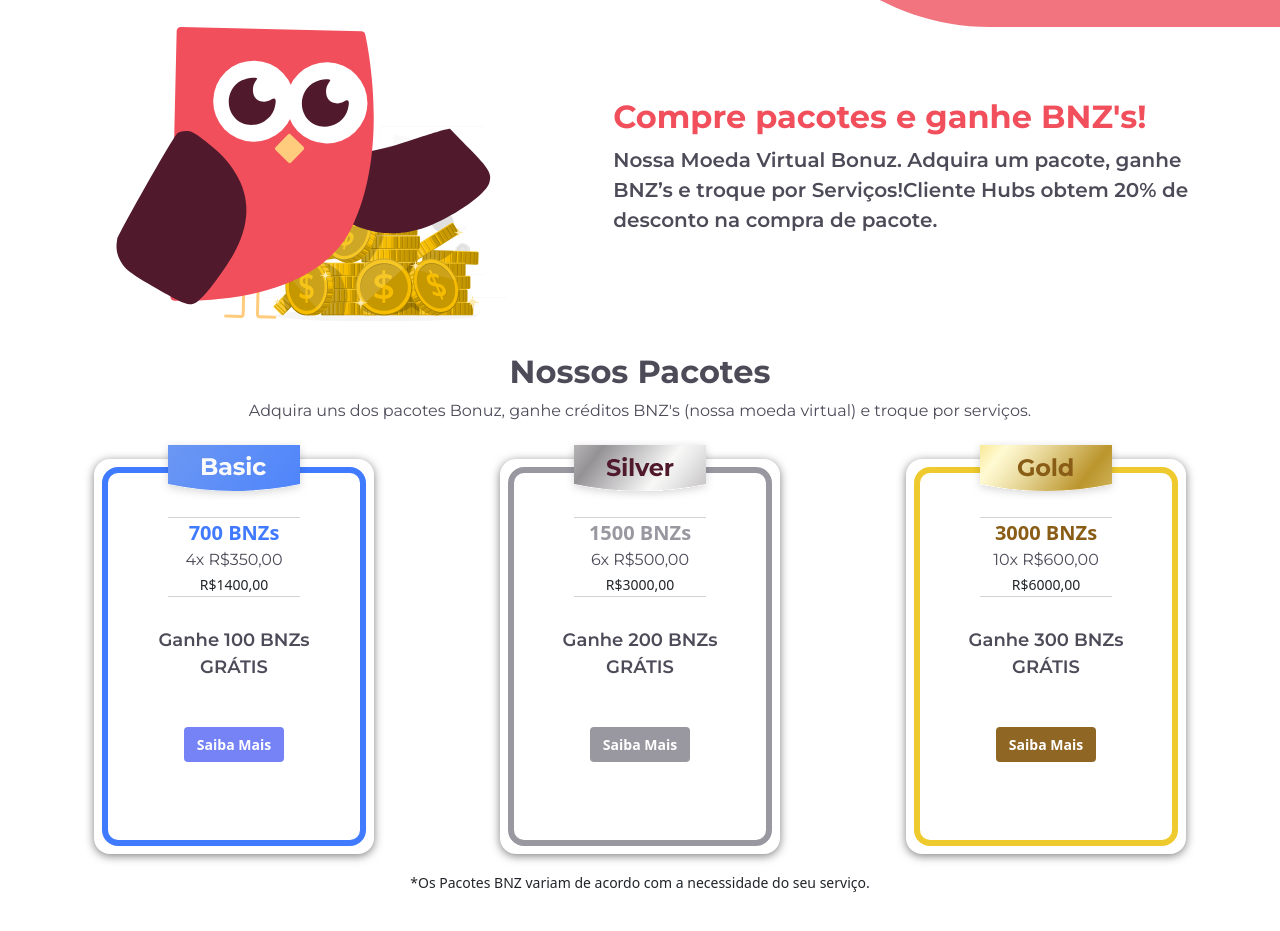
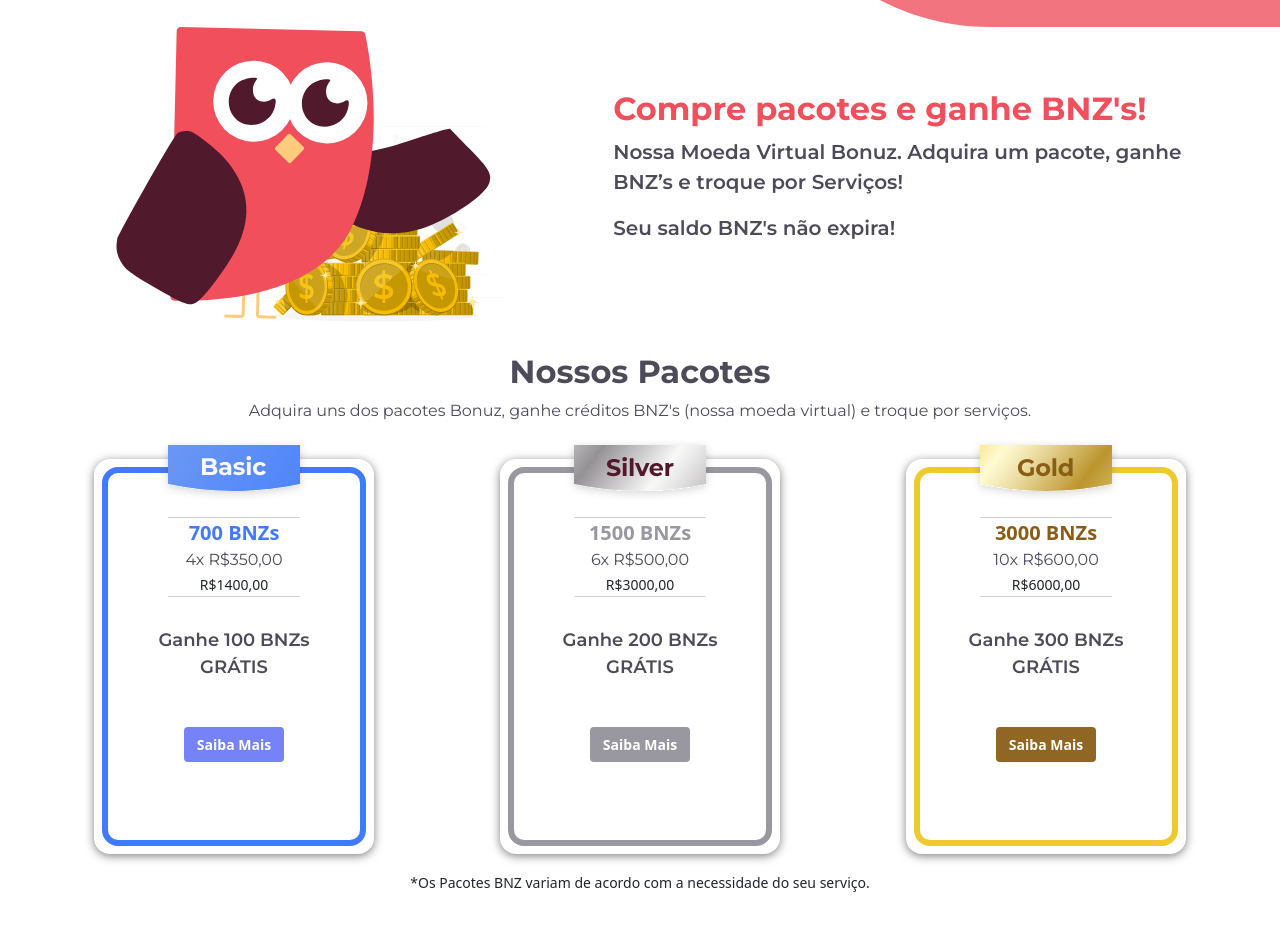
Before and after one commit to logosDevGit/LP-Bonuz-Juridico, a React (Create React App) app: page / in a window 1280 px wide. Shown: the part 2680-3611 px from the top of the page. Built offline with nearby package versions, Linux system fonts and the light colour scheme.

Commit message:
adjusting text om Package

```diff
--- a/src/components/views/Package/index.js
+++ b/src/components/views/Package/index.js
@@ -11,7 +11,8 @@
                 <img src={OwlCoin} alt="Coruja com moedas"/>
                 <div className="info">
                     <h2>Compre pacotes e ganhe BNZ's!</h2>
-                    <p>Nossa Moeda Virtual Bonuz. Adquira um pacote, ganhe BNZ’s e troque por Serviços!Cliente Hubs obtem 20% de desconto na compra de pacote.</p>
+                    <p>Nossa Moeda Virtual Bonuz. Adquira um pacote, ganhe BNZ’s e troque por Serviços! </p>
+                    <p>Seu saldo BNZ's não expira!</p>
                 </div>
             </div>
             <div className="sec-2">
```
